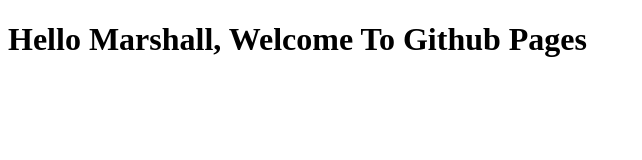
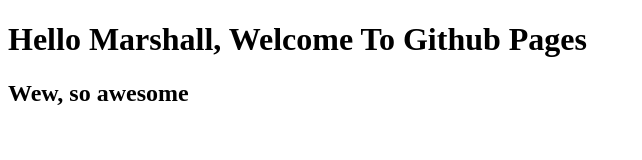
Before and after one commit to shalldy/shalldy.github.io, a plain HTML site: page index.html in a window 1280 px wide. Shown: the whole page, without its empty margins (0-642 px from the left). Drawn offline with Linux system fonts and the light colour scheme.

Commit message:
second commit

```diff
--- a/index.html
+++ b/index.html
@@ -8,5 +8,6 @@
 </head>
 <body>
     <h1>Hello Marshall, Welcome To Github Pages</h1>
+    <h2>Wew, so awesome</h2>
 </body>
 </html>
```
